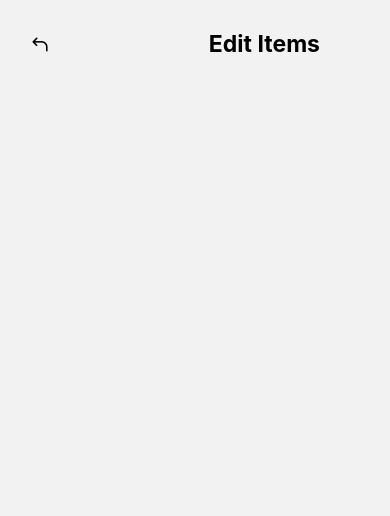
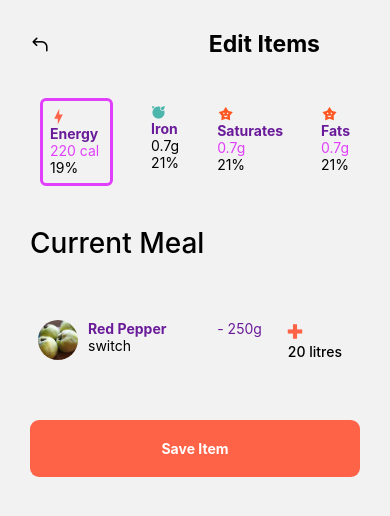
Before and after one commit to Fortune-Bliss/food-app, a React Native app: screen /Fruits in a window 390 px wide. Shown: the top 516 px of the page. Built offline with nearby package versions, Linux system fonts and the light colour scheme.

Commit message:
added the fruit edit screen

```diff
--- a/screens/foodmenuscreen.js
+++ b/screens/foodmenuscreen.js
@@ -293,6 +293,7 @@ export default function DetailsScreen({ navigation }) {
             <Button
               title="generate new Fruit"
               onPress={() => navigation.navigate("Calories")}
+              animationType="slide"
             />
           </View>
         </View>
--- a/screens/fruits.js
+++ b/screens/fruits.js
@@ -8,7 +8,126 @@ import {
 } from "react-native";
 import React from "react";
 import { AntDesign } from "@expo/vector-icons";
+import { MaterialCommunityIcons, Foundation } from "@expo/vector-icons";
 
+const TopNotch = () => {
+  return (
+    <View
+      style={{
+        justifyContent: "space-between",
+        flexDirection: "row",
+        margin: 40,
+        marginVertical: 10,
+      }}
+    >
+      <View
+        style={{
+          borderWidth: 3,
+          borderColor: "#e040fb",
+          padding: 7,
+          borderRadius: 6,
+        }}
+      >
+        <MaterialCommunityIcons
+          name="lightning-bolt"
+          size={17}
+          color="tomato"
+        />
+        <Text style={{ color: "#6a1b9a", fontWeight: "bold" }}>Energy</Text>
+        <Text style={{ color: "#e040fb" }}>220 cal </Text>
+        <Text style={{}}>19%</Text>
+      </View>
+      <View style={{ marginVertical: 7 }}>
+        <MaterialCommunityIcons name="freebsd" size={15} color="#4db6ac" />
+        <Text style={{ color: "#6a1b9a", fontWeight: "bold" }}>Iron</Text>
+        <Text style={{}}>0.7g</Text>
+        <Text style={{}}>21%</Text>
+      </View>
+      <View style={{ marginVertical: 7 }}>
+        <MaterialCommunityIcons name="star-face" size={17} color="#ff5722" />
+        <Text style={{ color: "#6a1b9a", fontWeight: "bold" }}>Saturates</Text>
+        <Text style={{ color: "#e040fb" }}>0.7g</Text>
+        <Text style={{}}>21%</Text>
+      </View>
+      <View style={{ marginVertical: 7 }}>
+        <MaterialCommunityIcons name="star-face" size={17} color="#ff5722" />
+        <Text style={{ color: "#6a1b9a", fontWeight: "bold" }}>Fats</Text>
+        <Text style={{ color: "#e040fb" }}>0.7g</Text>
+        <Text style={{}}>21%</Text>
+      </View>
+    </View>
+  );
+};
+
+const Fruitsss = () => {
+  return (
+    <View
+      style={{
+        margin: 30,
+        justifyContent: "space-between",
+        flexDirection: "row",
+      }}
+    >
+      <View style={{ flexDirection: "row", marginHorizontal: 8 }}>
+        <Image
+          source={require("../pictures/fruit2.png")}
+          style={{ width: 40, height: 40, borderRadius: 20 }}
+        />
+        <View style={{ marginLeft: 10 }}>
+          <Text style={{ fontWeight: "bold", color: "#6a1b9a" }}>
+            Red Pepper
+          </Text>
+          <Text>switch</Text>
+        </View>
+      </View>
+      <View style={{ flexDirection: "row" }}>
+        <View style={{ marginHorizontal: 8 }}>
+          <Text style={{ color: "#6a1b9a" }}>- 250g</Text>
+        </View>
+        <View style={{ marginLeft: 18 }}>
+          <Foundation name="plus" size={20} color="tomato" style={{}} />
+          <Text style={{ fontWeight: "500", marginRight: 18 }}>20 litres</Text>
+        </View>
+      </View>
+    </View>
+  );
+};
+
+const Current = () => {
+  return (
+    <View style={{ padding: 30 }}>
+      <View>
+        <Text
+          style={{
+            fontSize: 28,
+            fontWeight: "500",
+            textTransform: "capitalize",
+          }}
+        >
+          current meal
+        </Text>
+      </View>
+    </View>
+  );
+};
+
+const SaveBotton = () => {
+  return (
+    <TouchableOpacity
+      style={{
+        borderRadius: 9,
+        margin: 30,
+        padding: 20,
+        backgroundColor: "tomato",
+        alignItems: "Center",
+      }}
+    >
+      <View>
+        <Text style={{ fontWeight: "bold", color: "#fff" }}>Save Item</Text>
+      </View>
+    </TouchableOpacity>
+  );
+};
 export default function Fruits({ navigation }) {
   return (
     <View>
@@ -36,6 +155,10 @@ export default function Fruits({ navigation }) {
           </Text>
         </View>
       </View>
+      <TopNotch />
+      <Current />
+      <Fruitsss />
+      <SaveBotton />
     </View>
   );
 }
```
Also changed, not shown: components/authnavigation.js (+25 -11 lines).
